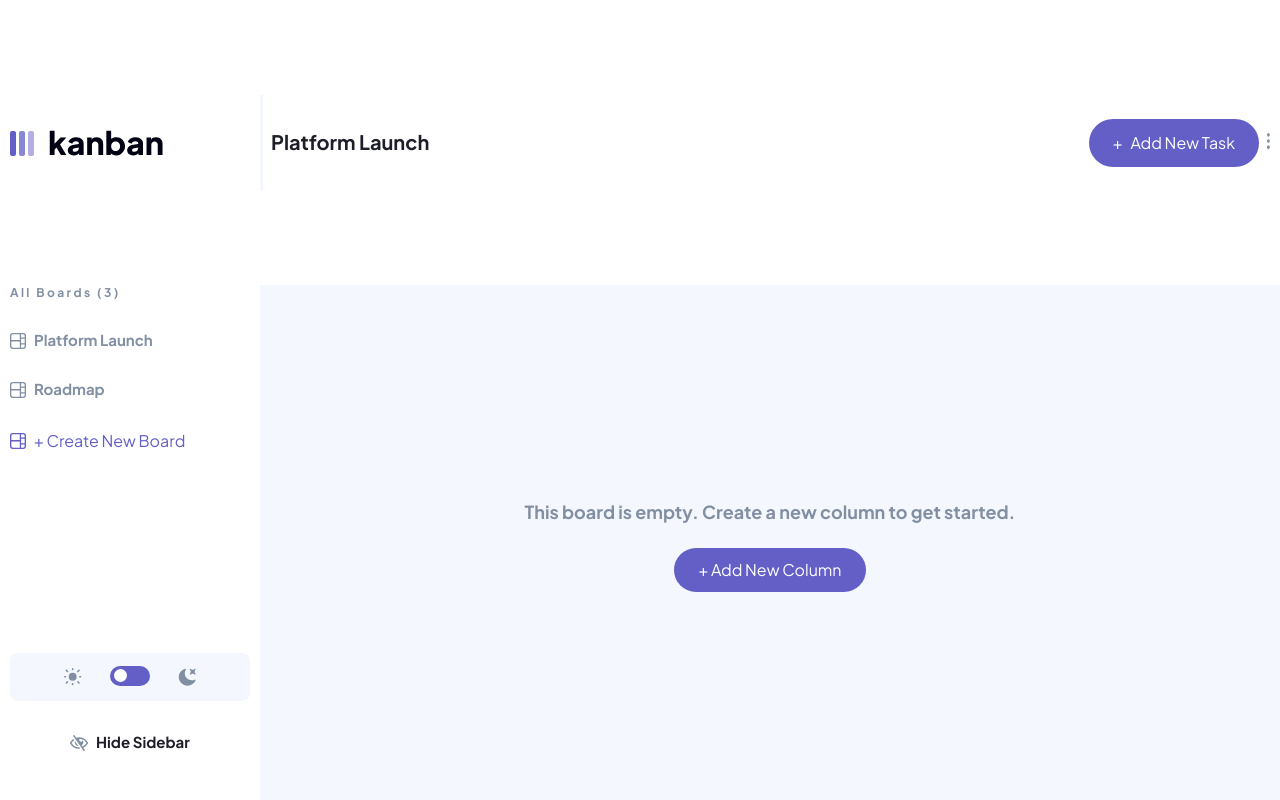
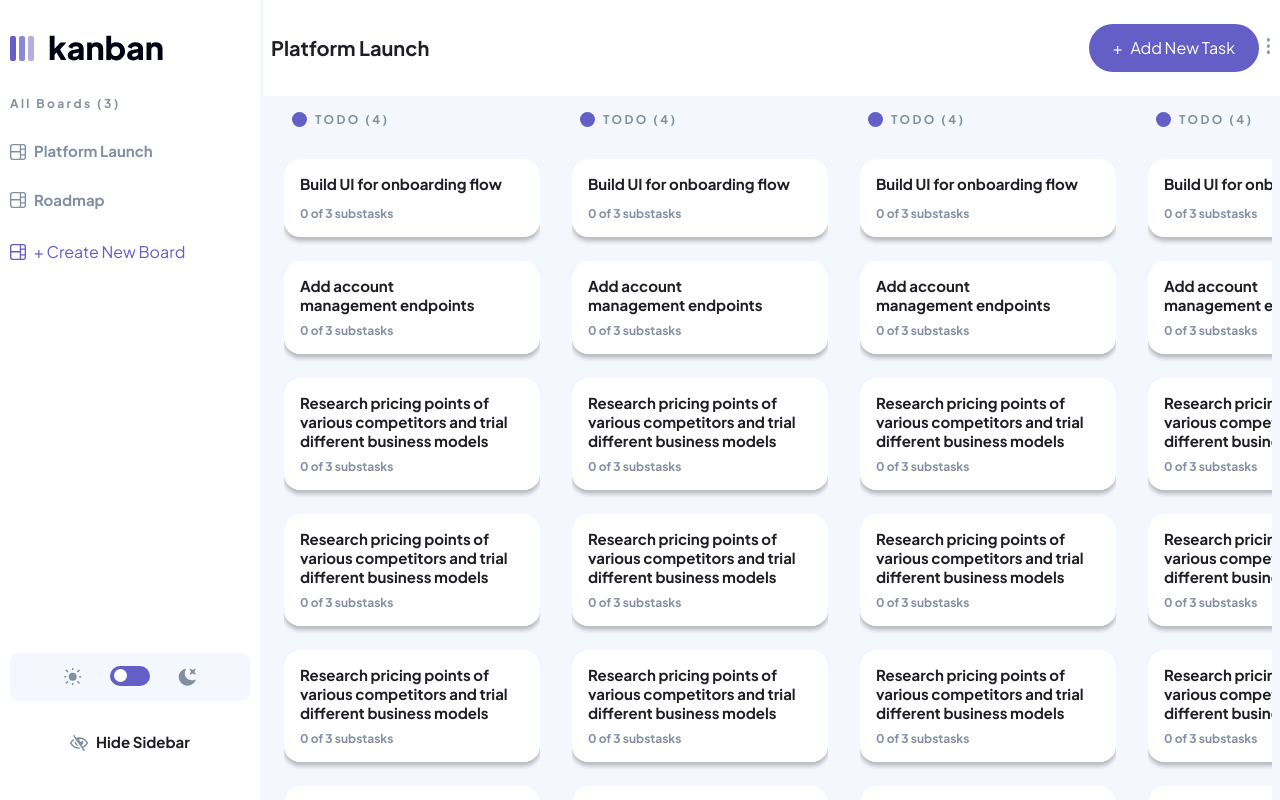
Before and after one commit to barriedirk/frontend-mentor-exercise-41-kanban-task-management-web-app, a Next.js app in the folder frontend/: page / in a window 1280 px wide. Built offline with nearby package versions, Linux system fonts and the light colour scheme; no server answers.

Commit message:
add column styles

```diff
--- a/frontend/src/app/(dashboard)/components/BoardColumn.tsx
+++ b/frontend/src/app/(dashboard)/components/BoardColumn.tsx
@@ -6,10 +6,11 @@ import { useId } from "react";
 
 export default function BoardColumn() {
   const titleId = useId();
+
   return (
-    <section className="board-column" aria-labelledby={titleId}>
+    <section className="board-column h-full px-4" aria-labelledby={titleId}>
       <h3
-        className="board-column__title text-heading-s text-medium-grey flex items-center gap-2 p-2"
+        className="board-column__title text-heading-s text-medium-grey flex items-center gap-2 p-2 mb-6 [unicode-bidi:isolate]"
         id={titleId}
       >
         <span
@@ -18,17 +19,156 @@ export default function BoardColumn() {
         ></span>
         TODO (4)
       </h3>
-      <ul className="board-column__tasks">
+      <ul className="board-column__tasks overflow-y-auto flex flex-col gap-6">
         <li>
-          <button className="board-column__task">
-            <h4>Build UI for onboarding flow</h4>
-            <p>0 of 3 substasks</p>
+          <button className="board-column__task flex flex-col gap-3 text-left p-4 bg-background rounded-2xl shadow-[0_4px_4px_0_rgba(0,0,0,0.25)] w-full">
+            <h4
+              className="text-heading-m text-foreground [unicode-bidi:isolate]"
+              title="Build UI for onboarding flow"
+            >
+              Build UI for onboarding flow
+            </h4>
+            <p
+              className="text-medium-grey text-body-m [unicode-bidi:isolate]"
+              title="0 of 3 substasks"
+            >
+              0 of 3 substasks
+            </p>
           </button>
         </li>
         <li>
-          <button className="board-column__task">
-            <h4>Build UI for onboarding flow</h4>
-            <p>0 of 3 substasks</p>
+          <button className="board-column__task flex flex-col gap-2 text-left p-4 bg-background rounded-2xl shadow-[0_4px_4px_0_rgba(0,0,0,0.25)] w-full">
+            <h4
+              className="text-heading-m text-foreground [unicode-bidi:isolate]"
+              title="Add account management endpoints"
+            >
+              Add account management endpoints
+            </h4>
+            <p
+              className="text-medium-grey text-body-m [unicode-bidi:isolate]"
+              title="0 of 3 substasks text-body-m"
+            >
+              0 of 3 substasks
+            </p>
+          </button>
+        </li>
+        <li>
+          <button className="board-column__task flex flex-col gap-2 text-left p-4 bg-background rounded-2xl shadow-[0_4px_4px_0_rgba(0,0,0,0.25)] w-full">
+            <h4
+              className="text-heading-m text-foreground [unicode-bidi:isolate]"
+              title="Research pricing points of various competitors and trial different business models"
+            >
+              Research pricing points of various competitors and trial different
+              business models
+            </h4>
+            <p
+              className="text-medium-grey text-body-m [unicode-bidi:isolate]"
+              title="0 of 3 substasks text-body-m"
+            >
+              0 of 3 substasks
+            </p>
+          </button>
+        </li>
+        <li>
+          <button className="board-column__task flex flex-col gap-2 text-left p-4 bg-background rounded-2xl shadow-[0_4px_4px_0_rgba(0,0,0,0.25)] w-full">
+            <h4
+              className="text-heading-m text-foreground [unicode-bidi:isolate]"
+              title="Research pricing points of various competitors and trial different business models"
+            >
+              Research pricing points of various competitors and trial different
+              business models
+            </h4>
+            <p
+              className="text-medium-grey text-body-m [unicode-bidi:isolate]"
+              title="0 of 3 substasks text-body-m"
+            >
+              0 of 3 substasks
+            </p>
+          </button>
+        </li>
+        <li>
+          <button className="board-column__task flex flex-col gap-2 text-left p-4 bg-background rounded-2xl shadow-[0_4px_4px_0_rgba(0,0,0,0.25)] w-full">
+            <h4
+              className="text-heading-m text-foreground [unicode-bidi:isolate]"
+              title="Research pricing points of various competitors and trial different business models"
+            >
+              Research pricing points of various competitors and trial different
+              business models
+            </h4>
+            <p
+              className="text-medium-grey text-body-m [unicode-bidi:isolate]"
+              title="0 of 3 substasks text-body-m"
+            >
+              0 of 3 substasks
+            </p>
+          </button>
+        </li>
+        <li>
+          <button className="board-column__task flex flex-col gap-2 text-left p-4 bg-background rounded-2xl shadow-[0_4px_4px_0_rgba(0,0,0,0.25)] w-full">
+            <h4
+              className="text-heading-m text-foreground [unicode-bidi:isolate]"
+              title="Research pricing points of various competitors and trial different business models"
+            >
+              Research pricing points of various competitors and trial different
+              business models
+            </h4>
+            <p
+              className="text-medium-grey text-body-m [unicode-bidi:isolate]"
+              title="0 of 3 substasks text-body-m"
+            >
+              0 of 3 substasks
+            </p>
+          </button>
+        </li>
+        <li>
+          <button className="board-column__task flex flex-col gap-2 text-left p-4 bg-background rounded-2xl shadow-[0_4px_4px_0_rgba(0,0,0,0.25)] w-full">
+            <h4
+              className="text-heading-m text-foreground [unicode-bidi:isolate]"
+              title="Research pricing points of various competitors and trial different business models"
+            >
+              Research pricing points of various competitors and trial different
+              business models
+            </h4>
+            <p
+              className="text-medium-grey text-body-m [unicode-bidi:isolate]"
+              title="0 of 3 substasks text-body-m"
+            >
+              0 of 3 substasks
+            </p>
+          </button>
+        </li>
+        <li>
+          <button className="board-column__task flex flex-col gap-2 text-left p-4 bg-background rounded-2xl shadow-[0_4px_4px_0_rgba(0,0,0,0.25)] w-full">
+            <h4
+              className="text-heading-m text-foreground [unicode-bidi:isolate]"
+              title="Research pricing points of various competitors and trial different business models"
+            >
+              Research pricing points of various competitors and trial different
+              business models
+            </h4>
+            <p
+              className="text-medium-grey text-body-m [unicode-bidi:isolate]"
+              title="0 of 3 substasks text-body-m"
+            >
+              0 of 3 substasks
+            </p>
+          </button>
+        </li>
+        <li>
+          <button className="board-column__task flex flex-col gap-2 text-left p-4 bg-background rounded-2xl shadow-[0_4px_4px_0_rgba(0,0,0,0.25)] w-full">
+            <h4
+              className="text-heading-m text-foreground [unicode-bidi:isolate]"
+              title="Research pricing points of various competitors and trial different business models"
+            >
+              Research pricing points of various competitors and trial different
+              business models
+            </h4>
+            <p
+              className="text-medium-grey text-body-m [unicode-bidi:isolate]"
+              title="0 of 3 substasks text-body-m"
+            >
+              0 of 3 substasks
+            </p>
           </button>
         </li>
       </ul>
--- a/frontend/src/app/(dashboard)/components/BoardColumns.tsx
+++ b/frontend/src/app/(dashboard)/components/BoardColumns.tsx
@@ -8,10 +8,13 @@ import Button from "@/components/ui/Button";
 import BoardColumn from "./BoardColumn";
 
 export default function BoardColumns() {
-  const [hasColumns, setHasColumns] = useState(false);
+  const [hasColumns, setHasColumns] = useState(true);
 
   return (
-    <div className="board-columns p-2" aria-labelledby="board-columns-title">
+    <div
+      className="board-columns pt-2 px-2 overflow-x-scroll [scrollbar-width:none] "
+      aria-labelledby="board-columns-title"
+    >
       <h2 id="board-columns-title" className="sr-only">
         Board columns
       </h2>
@@ -29,7 +32,7 @@ export default function BoardColumns() {
         </div>
       )}
       {hasColumns && (
-        <section className="board-columns__content">
+        <section className="board-columns__content h-full">
           <BoardColumn />
           <BoardColumn />
           <BoardColumn />
--- a/frontend/src/styles/utilities.css
+++ b/frontend/src/styles/utilities.css
@@ -111,3 +111,27 @@
 .hover-text-red:hover {
   color: var(--color-red-hover);
 }
+
+.text-background {
+  color: var(--background);
+}
+
+.text-background-secondary {
+  color: var(--background-secondary);
+}
+
+.text-foreground {
+  color: var(--foreground);
+}
+
+.bg-background {
+  background-color: var(--background);
+}
+
+.bg-background-secondary {
+  background-color: var(--background-secondary);
+}
+
+.bg-foreground {
+  background-color: var(--foreground);
+}
```
